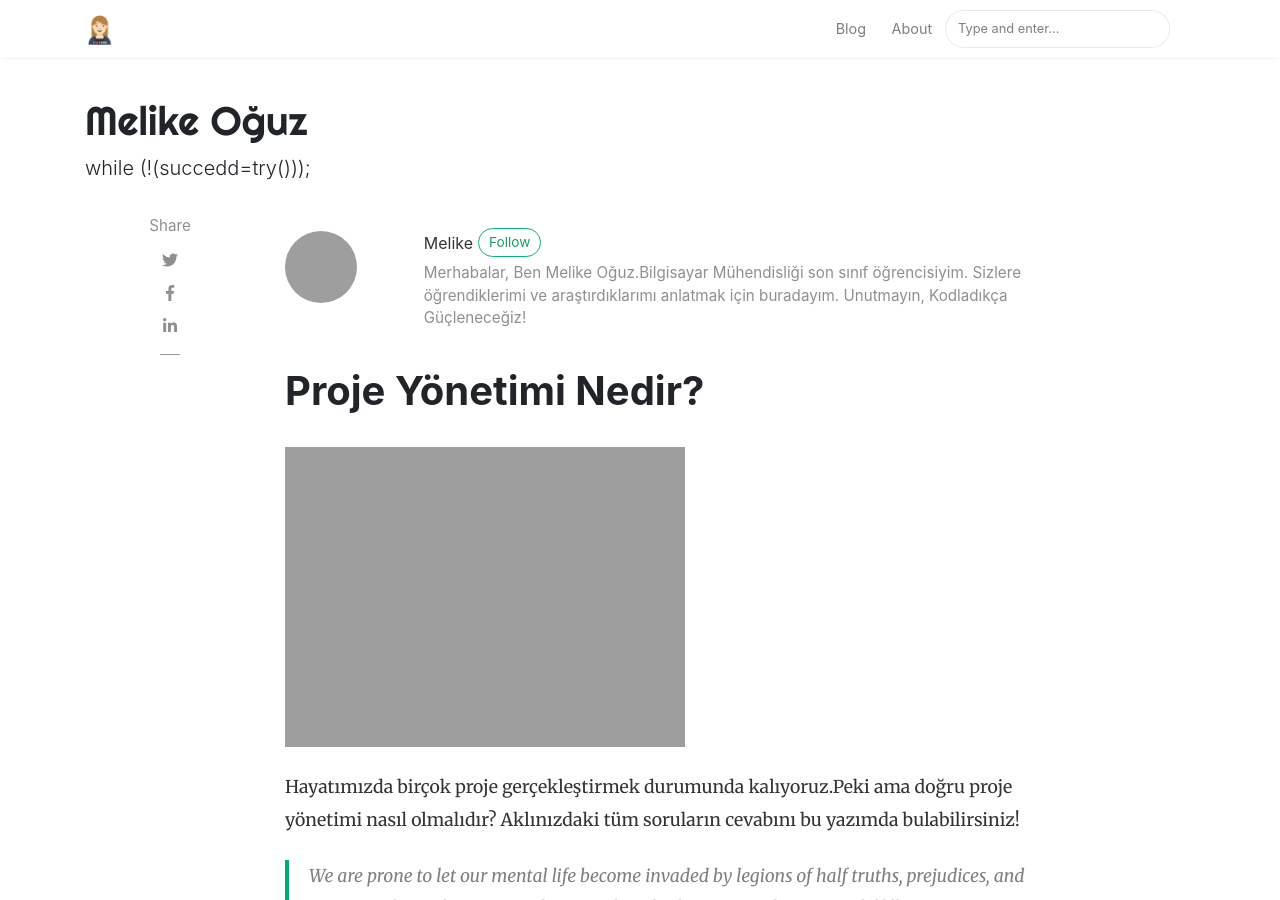
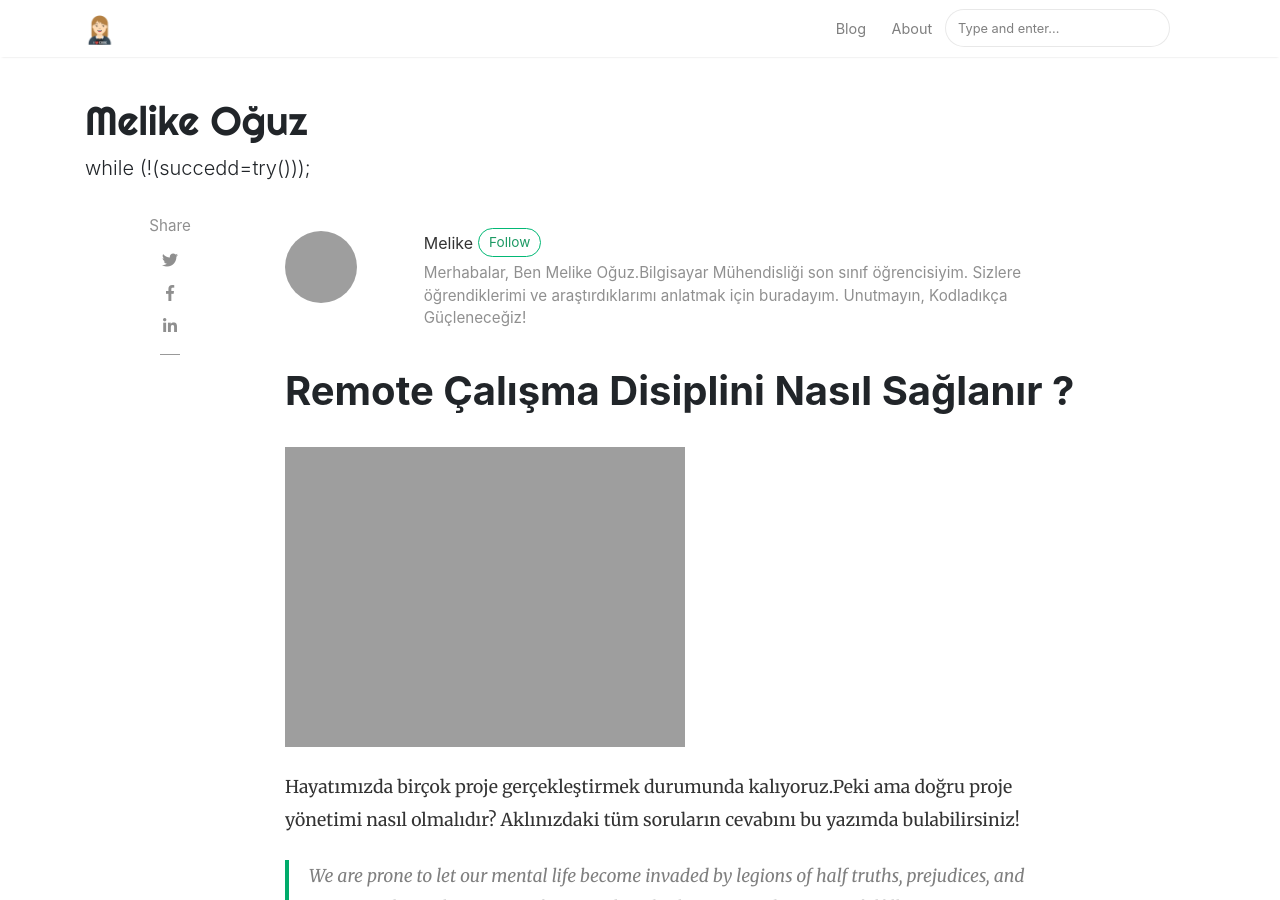
Before and after one commit to melikeoguz/melikeoguz.github.io, a Jekyll site: the page built from _posts/2020-08-01-proje-yonetimi-nedir.md, in a window 1280 px wide and 900 px high. Built offline with Jekyll 4.4.1, drawn with Linux system fonts in a browser that asks for light colours; nearby versions of some CDN libraries; comment, search, counter and statistics services are not loaded; grey boxes are pictures that could not be loaded.

Commit message:
Update 2020-08-01-proje-yonetimi-nedir.md

```diff
--- a/_posts/2020-08-01-proje-yonetimi-nedir.md
+++ b/_posts/2020-08-01-proje-yonetimi-nedir.md
@@ -1,6 +1,6 @@
 ---
 layout: post
-title:  "Proje Yönetimi Nedir?"
+title:  "Remote Çalışma Disiplini Nasıl Sağlanır ?"
 author: melike
 categories: [ yazılım, proje yönetimi ]
 image: assets/images/remote-calisma-disiplini-nasil-saglanir-melike-oguz.png
```
